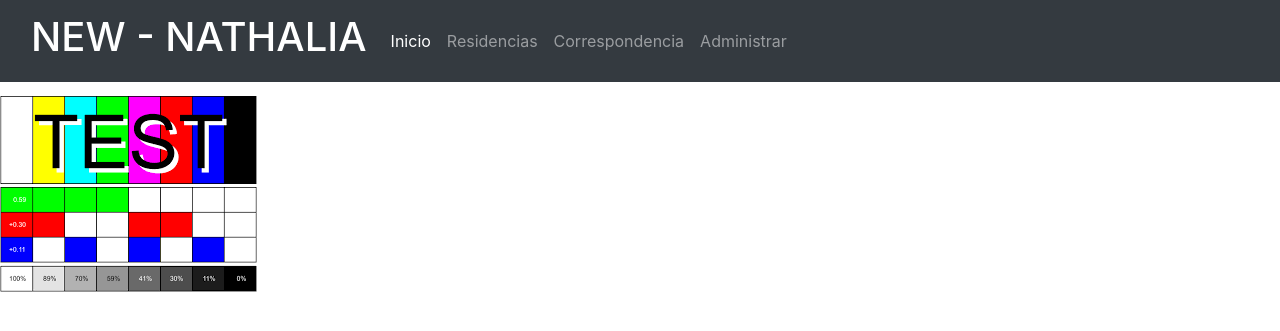
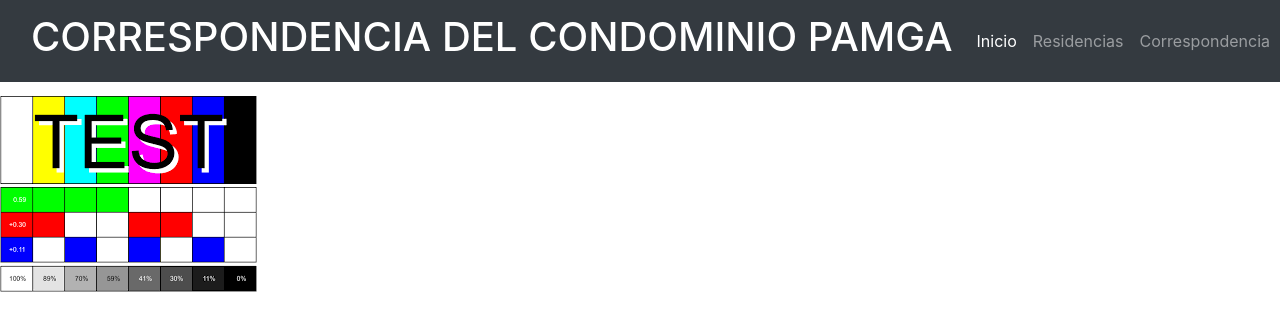
Before and after one commit to Tomoxx/CER2-PenaTomas, a Django app: page / in a window 1280 px wide. Shown: the top 331 px of the page. Run offline with Django 4.2, Linux system fonts and the light colour scheme.

Commit message:
Base Version

```diff
--- a/Certamen2v2/core/templates/core/base.html
+++ b/Certamen2v2/core/templates/core/base.html
@@ -17,7 +17,7 @@
     {%endblock%}
     <nav class="navbar fixed-top navbar-expand-lg navbar-dark bg-dark">
         <div class="container-fluid">
-            <a id="navbar" style="navbar" class="navbar-brand" href="#"><h1>NEW - NATHALIA</h1></a>
+            <a id="navbar" style="navbar" class="navbar-brand" href="#"><h1>CORRESPONDENCIA DEL CONDOMINIO PAMGA</h1></a>
             <button class="navbar-toggler" type="button" data-bs-toggle="collapse"
                 data-bs-target="#navbarSupportedContent" aria-controls="navbarSupportedContent" aria-expanded="false"
                 aria-label="Toggle navigation">
```
Also changed, not shown: Certamen2v2/db.sqlite3.
